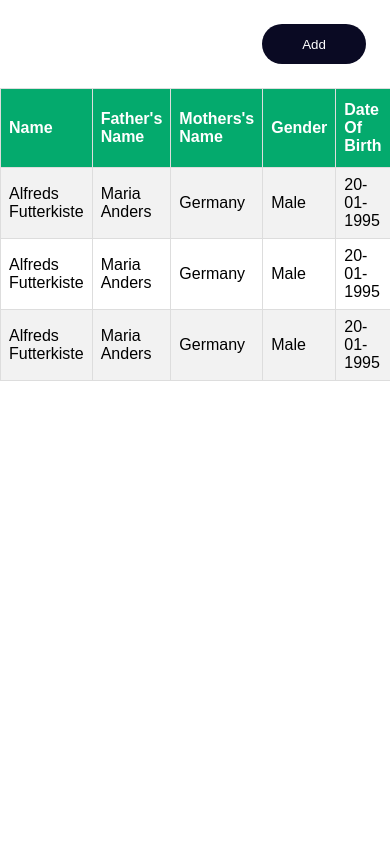
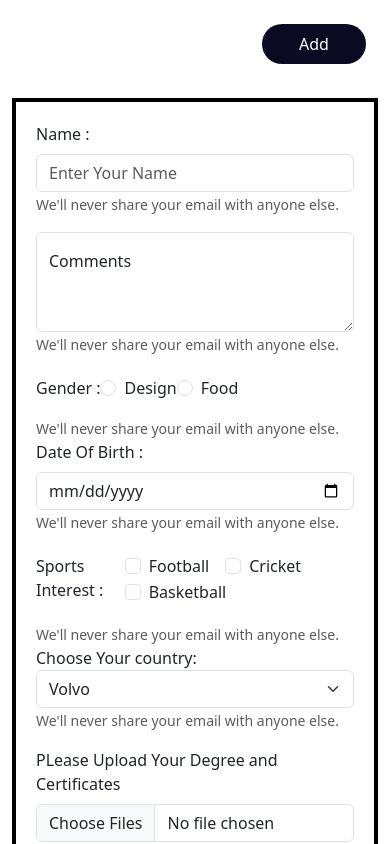
Before and after one commit to arijitdasmatrix/react-dev-auto-test, a React (Create React App) app: page / in a window 390 px wide. Shown: the top 844 px of the page. Built offline with nearby package versions, Linux system fonts and the light colour scheme.

Commit message:
react new works done

```diff
--- a/package.json
+++ b/package.json
@@ -9,8 +9,11 @@
     "@testing-library/jest-dom": "^5.16.5",
     "@testing-library/react": "^13.4.0",
     "@testing-library/user-event": "^13.5.0",
+    "bootstrap": "^5.3.0",
+    "multiselect-react-dropdown": "^2.0.25",
     "namor": "^3.0.1",
     "react": "^18.2.0",
+    "react-bootstrap": "^2.7.4",
     "react-dom": "^18.2.0",
     "react-scripts": "5.0.1",
     "react-table": "^7.8.0",
--- a/src/App.css
+++ b/src/App.css
@@ -38,8 +38,33 @@
  color: #fff;
  border-radius: 50px;
  border: none;
+ cursor: pointer;
 }
 
+.form-body {
+  width: 45%;
+  margin: 10px auto;
+  border: 4px solid black;
+  padding: 20px;
+}
+
+.RadioButtonDesign {
+display: flex;
+margin-top: 20px;
+}
+.form-input {
+width: 95%;
+margin: auto;
+padding: 5px;
+}
+
+.form-lebel {
+margin-top: 18px;
+margin-left: 4px;
+}
+.form-radio-button-block {
+  display: flex;
+}
 @keyframes App-logo-spin {
   from {
     transform: rotate(0deg);
@@ -48,3 +73,11 @@
     transform: rotate(360deg);
   }
 }
+
+
+@media only screen and (max-width: 600px) {
+  .form-body {
+    width: 100%;
+  }
+
+}
--- a/src/App.js
+++ b/src/App.js
@@ -1,14 +1,153 @@
+import React, { useState, useRef } from 'react';
 import './App.css';
 import { FontAwesomeIcon } from '@fortawesome/react-fontawesome';
 import { faTrash , faPenToSquare } from '@fortawesome/free-solid-svg-icons';
+import FormInputText from './components/FormInput/formInputText';
+import Button from 'react-bootstrap/Button';
+import Form from 'react-bootstrap/Form';
+import Row from 'react-bootstrap/Row';
+import Container from 'react-bootstrap/Container';
+import FloatingLabel from 'react-bootstrap/FloatingLabel';
+import FormAlertMutedText from './components/mutedText/mutedText';
+import Col from 'react-bootstrap/Col';
+import Multiselect from 'multiselect-react-dropdown';
 
 function App() {
+  const [inputValue, setInputValue] = useState({ name: "", description: "", gender :"",dateofbirth:"",country:""});
+  const [interestOptions,setInterestOptions] = useState(["Sports","Study","Music","Dance"]);
+  const [MultiSelectData,setMultiSelectData] = useState([]);
+  const [sportsInterestData,setSportsInterestData] = useState([]);
+  const multiselectRef = useRef(null);
+  const handleChange = (e) => {
+  const { name, value } = e.target;
+  setInputValue((prev) => ({
+  ...prev,
+  [name]: value,
+  }));
+  console.log(name, value);
+  };
+
+
+  const sportsInterestDataHadleing = (e) => {
+  const {value , checked } = e.target;
+  if(checked) {
+    setSportsInterestData([...sportsInterestData,value]);
+  } else {
+    setSportsInterestData(sportsInterestData.filter((e) => e !== value));
+  }
+  }
+
+  console.log("multiselectRef",MultiSelectData);
   return (
   <div className="App">
   <div className='slot-button' >
   <button className='add-button-style'> Add </button>
   </div>
+  <Container>
+  <Row>
+  <Col>
+  <Form className='form-body' action="/action_page.php">
+
+
+  <FormInputText type="text" placeholder="Enter Your Name" lebel="Name :"  className="form-input" name="name" onChange={handleChange} value={inputValue.name}/>
+
+
+  <FloatingLabel controlId="floatingTextarea2" label="Comments">
+        <Form.Control
+          as="textarea"
+          placeholder="Leave a comment here"
+          name="description"
+          value={inputValue.description}
+          style={{ height: '100px',width:"100%" }}
+          onChange={handleChange}
+        />
+  </FloatingLabel>
+  <FormAlertMutedText />
+
+
+
+
+  <Form.Group className='RadioButtonDesign'>
+  <p>Gender :</p>
+  <Form.Check
+   value="Male"
+   type="radio"
+   aria-label="radio 1"
+   label="Design"
+   onChange={handleChange}
+   name="gender"
+   checked={inputValue.gender == "Male" ? true : false}
+   />
+   <Form.Check
+   value="Female"
+   type="radio"
+   aria-label="radio 2"
+   label="Food"
+   name="gender"
+   onChange={handleChange}
+   checked={inputValue.gender == "Female" ? true : false}
+   />
+   </Form.Group>
+
+   <Form.Group>
+   <FormAlertMutedText />
+  </Form.Group>
+
+
+  <FormInputText type="date"  lebel="Date Of Birth :"   className='form-input' onChange={handleChange} name="dateofbirth" value={inputValue.dateofbirth}/>
+
+
+  <Form.Group className='RadioButtonDesign'>
+  <p inline >Sports Interest :   </p>
+  <Form.Group className="mb-3" controlId="formBasicCheckbox">
+  <Form.Check type="checkbox" label="Football" value="Football" name="sportsInterest"  inline onChange={sportsInterestDataHadleing} />
+  <Form.Check type="checkbox" label="Cricket" value="Cricket"  name="sportsInterest"  inline onChange={sportsInterestDataHadleing}/>
+  <Form.Check type="checkbox" label="Basketball" value="Basketball"  name="sportsInterest"  inline onChange={sportsInterestDataHadleing}/>
+  </Form.Group>
+  </Form.Group>
+  <Form.Group>
+  <FormAlertMutedText />
+  </Form.Group>
+
+
+  <Form.Group controlId="selectCountry" className="mb-3">
+  <label  for="country"   >Choose Your country:</label>
+  <Form.Select aria-label="Default select example" style={{width:"100%"}} name="country" value={inputValue.country} onChange={handleChange} id="country">
+    <option value="volvo">Volvo</option>
+    <option value="saab">Saab</option>
+    <option value="opel">Opel</option>
+    <option value="audi">Audi</option>
+  </Form.Select>
+  <FormAlertMutedText />
+  </Form.Group>
+
+<Form.Group controlId="formFile" className="mb-3">
+<Form.Label>PLease Upload Your Degree and Certificates</Form.Label>
+<Form.Control type="file" multiple />
+<FormAlertMutedText />
+</Form.Group>
+<Multiselect
+  isObject={false}
+  onRemove={(e) => {setMultiSelectData(Array.isArray(e) ? e.map(x => x) : []);}}
+  onSelect={(e) => {setMultiSelectData(Array.isArray(e) ? e.map(x => x) : []);}}
+  options={interestOptions}
+
+/>
+
+<Form.Group  className="mb-3">
+  <Button variant="primary" type="submit">
+    Submit
+  </Button>
+  </Form.Group>
+  </Form>
+  </Col>
+  </Row>
+</Container>
+  <div  >
+
+  </div>
   <table id="customers">
+  <thead>
   <tr>
     <th>Name</th>
     <th>Father's Name</th>
@@ -18,6 +157,8 @@ function App() {
     <th>Education</th>
     <th>Actions</th>
   </tr>
+  </thead>
+  <tbody>
   <tr>
     <td>Alfreds Futterkiste</td>
     <td>Maria Anders</td>
@@ -45,6 +186,7 @@ function App() {
     <td>B-tech</td>
     <td><button> <FontAwesomeIcon icon={faTrash} /> </button> || <button><FontAwesomeIcon icon={faPenToSquare} /></button> </td>
   </tr>
+  </tbody>
 </table>
  </div>
   );
--- /dev/null
+++ b/src/components/FormInput/formInputText.jsx
@@ -0,0 +1,19 @@
+import React from "react"
+import Form from 'react-bootstrap/Form';
+
+const FormInputText = (props) => {
+    console.log("props",props);
+return (
+<>
+<Form.Group className="mb-3" controlId="formBasicEmail">
+<Form.Label>{props.lebel}</Form.Label>
+<Form.Control type={props.type} placeholder={props.placeholder} name={props.name} value={props.value||""} defaultValue="" onChange={props.onChange}/>
+<Form.Text className="text-muted">
+  We'll never share your email with anyone else.
+</Form.Text>
+</Form.Group>
+</>
+)
+}
+
+export default FormInputText;
--- /dev/null
+++ b/src/components/mutedText/mutedText.jsx
@@ -0,0 +1,15 @@
+import React from "react"
+import Form from 'react-bootstrap/Form';
+
+const FormAlertMutedText = (props) => {
+
+return (
+<>
+<Form.Text className="text-muted">
+  We'll never share your email with anyone else.
+</Form.Text>
+</>
+)
+}
+
+export default FormAlertMutedText;
--- a/src/index.js
+++ b/src/index.js
@@ -3,6 +3,10 @@ import ReactDOM from 'react-dom/client';
 import './index.css';
 import App from './App';
 import reportWebVitals from './reportWebVitals';
+import 'bootstrap/dist/css/bootstrap.min.css';
+
+
+
 
 const root = ReactDOM.createRoot(document.getElementById('root'));
 root.render(
```
Also changed, not shown: 1 other file (tests, documents, lock files or other folders).
